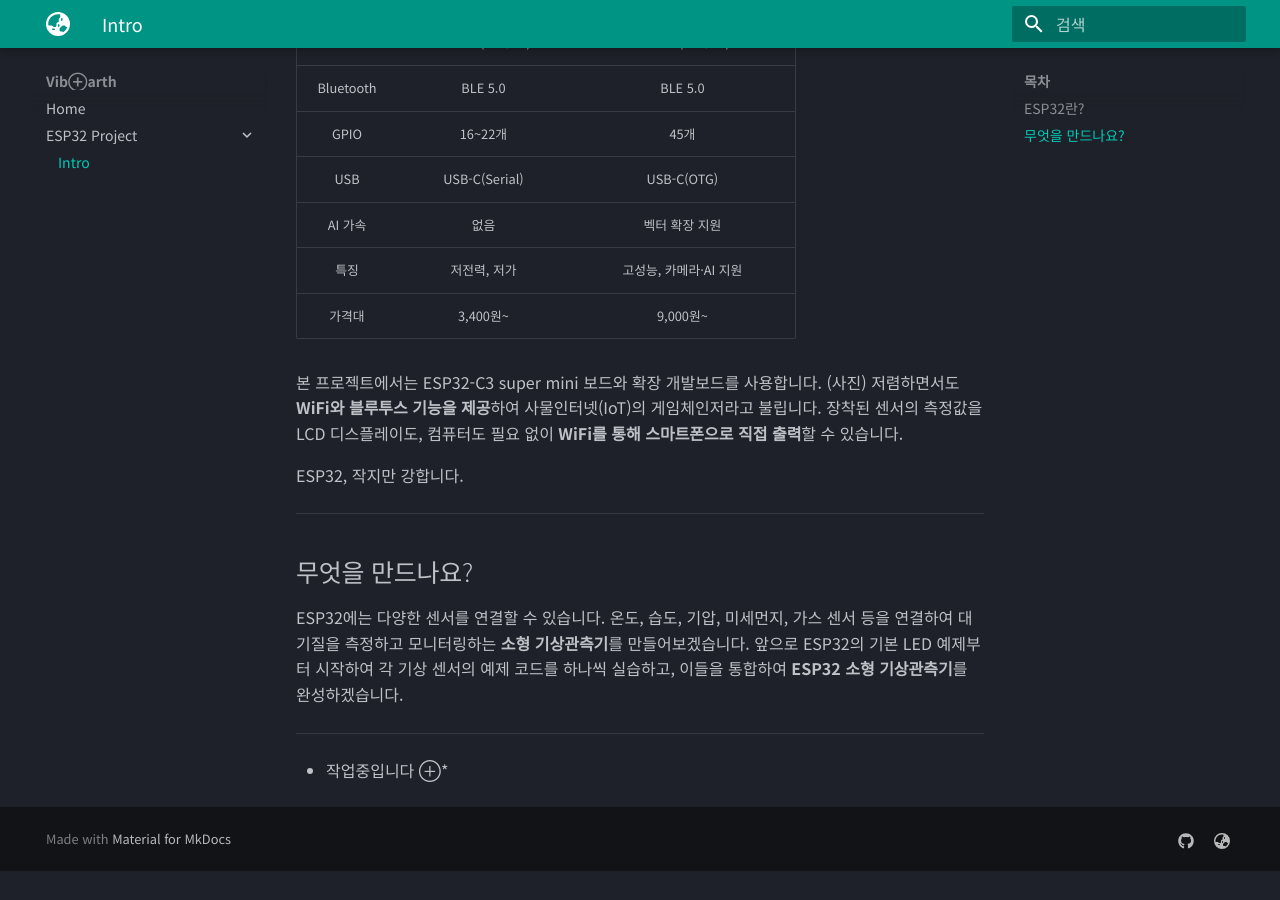
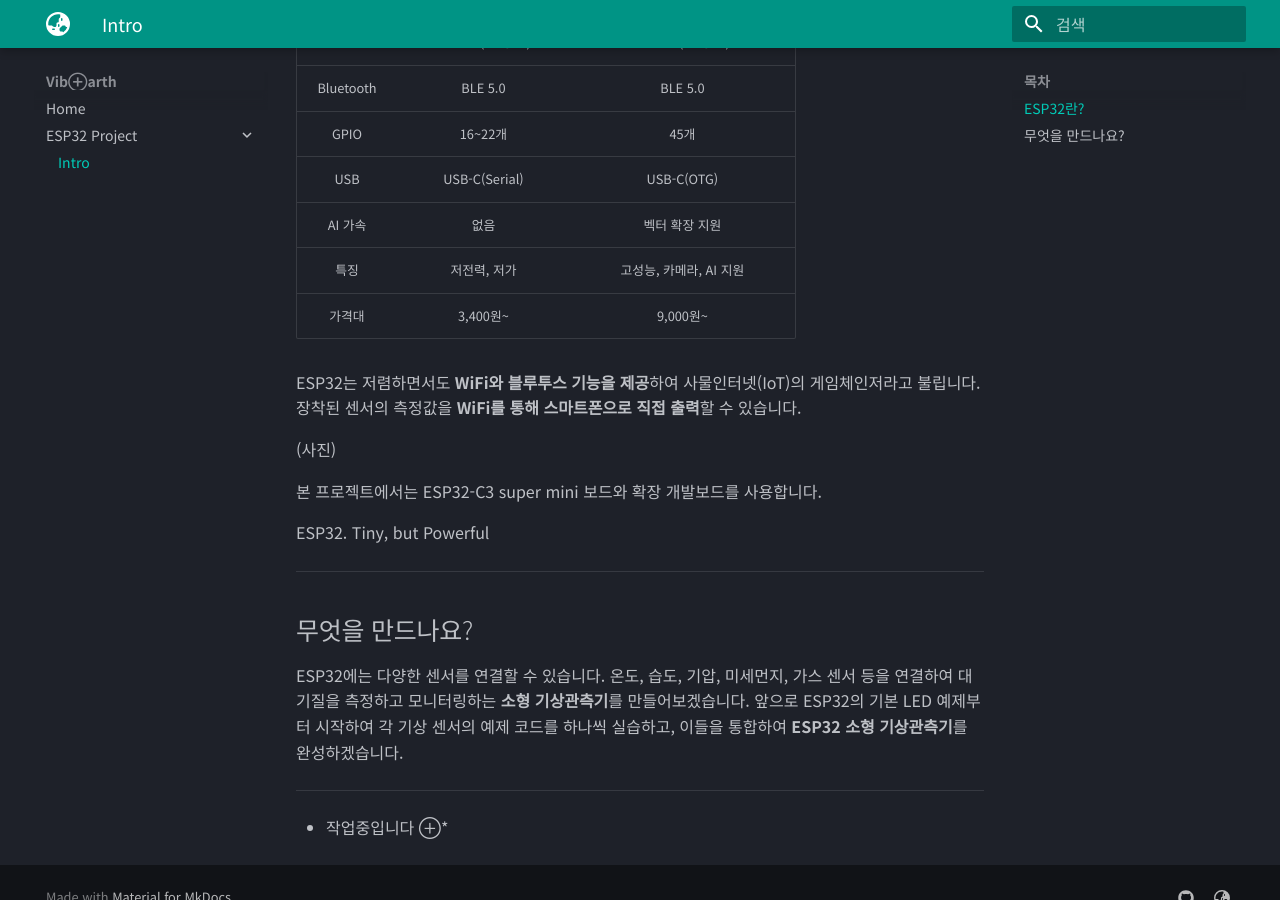
Before and after one commit to VibEarth/VibEarth.github.io, an MkDocs documentation site: the page built from docs/esp32/intro.md, in a window 1280 px wide and 900 px high, scrolled down 523 px. Built offline with MkDocs 1.6.1 and Material for MkDocs 9.7.7, drawn with Linux system fonts in a browser that asks for light colours; before the commit the page ends 1394 px from its top, so only the background shows below that.

Commit message:
vault backup: 2026-06-30 19:22:07

```diff
--- a/docs/esp32/intro.md
+++ b/docs/esp32/intro.md
@@ -19,15 +19,17 @@
 |   GPIO    |       16~22개       |            45개             |
 |    USB    |   USB-C(Serial)    |         USB-C(OTG)         |
 |   AI 가속   |         없음         |          벡터 확장 지원          |
-|    특징     |      저전력, 저가       |       고성능, 카메라·AI 지원       |
+|    특징     |      저전력, 저가       |      고성능, 카메라, AI 지원       |
 |    가격대    |      3,400원~       |          9,000원~           |
 
+ESP32는 저렴하면서도 **WiFi와 블루투스 기능을 제공**하여 사물인터넷(IoT)의 게임체인저라고 불립니다.
+장착된 센서의 측정값을 **WiFi를 통해 스마트폰으로 직접 출력**할 수 있습니다.
+
+(사진)
+
 본 프로젝트에서는 ESP32-C3 super mini 보드와 확장 개발보드를 사용합니다.
-(사진)
-저렴하면서도 **WiFi와 블루투스 기능을 제공**하여 사물인터넷(IoT)의 게임체인저라고 불립니다.
-장착된 센서의 측정값을 LCD 디스플레이도, 컴퓨터도 필요 없이 **WiFi를 통해 스마트폰으로 직접 출력**할 수 있습니다.
 
-ESP32, 작지만 강합니다.
+ESP32. Tiny, but Powerful
 
 ---
 
```
Also changed, not shown: 1 other file.
